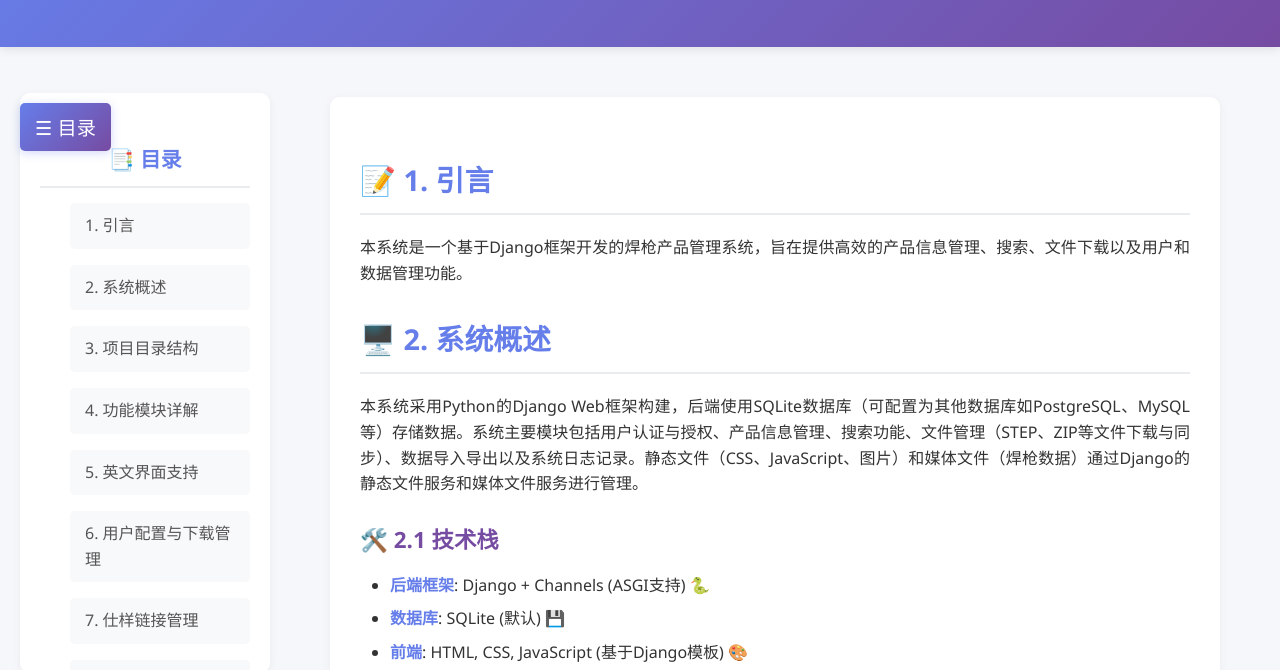
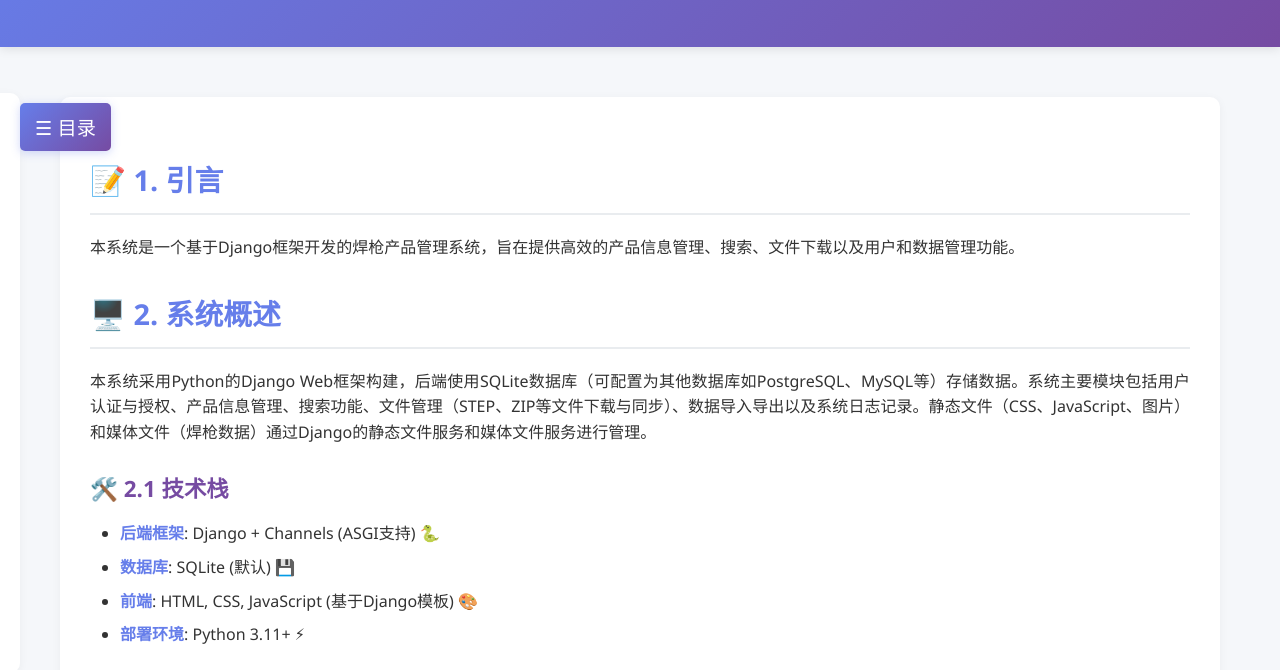
Before and after one commit to caifugao110/weld-torch-selection-guide, a plain HTML site: page index.html in a window 1280 px wide. Shown: the part 107-777 px from the top of the page. Drawn offline with Linux system fonts and the light colour scheme.

Commit message:
fix(UI): 隐藏侧边栏并调整主内容区域样式
添加 hidden 类到侧边栏以实现初始隐藏状态
同时为主内容区域添加 sidebar-hidden 类以适配布局变化

```diff
--- a/index.html
+++ b/index.html
@@ -330,7 +330,7 @@
     </header>
 
     <!-- 固定定位的导航栏 -->
-    <nav id="sidebar">
+    <nav id="sidebar" class="hidden">
         <h2>📑 目录</h2>
         <ul>
             <li><a href="#intro">1. 引言</a></li>
@@ -356,7 +356,7 @@
     </nav>
 
     <!-- 主内容区域 -->
-    <div class="container">
+    <div class="container sidebar-hidden">
         <button class="toggle-nav" id="toggleNav">☰ 目录</button>
 
         <main>
```
